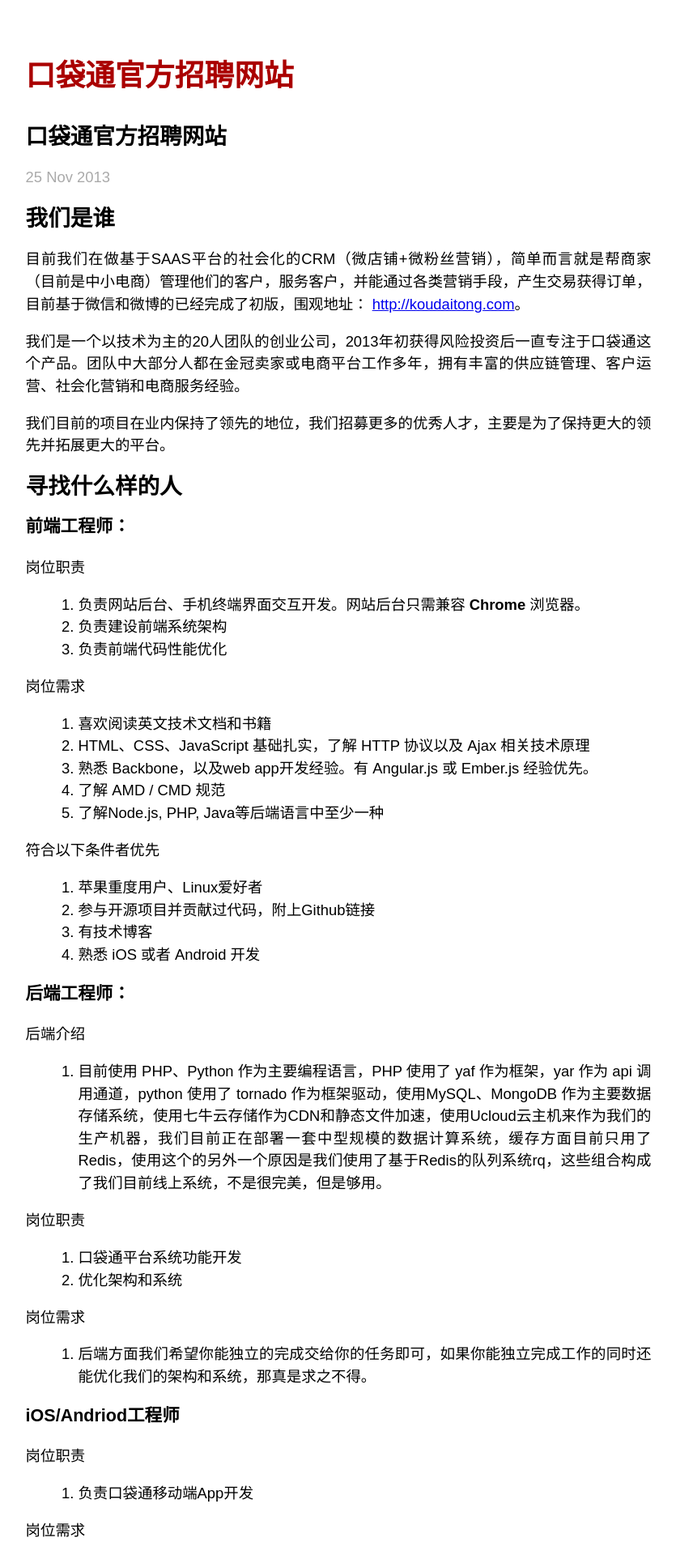
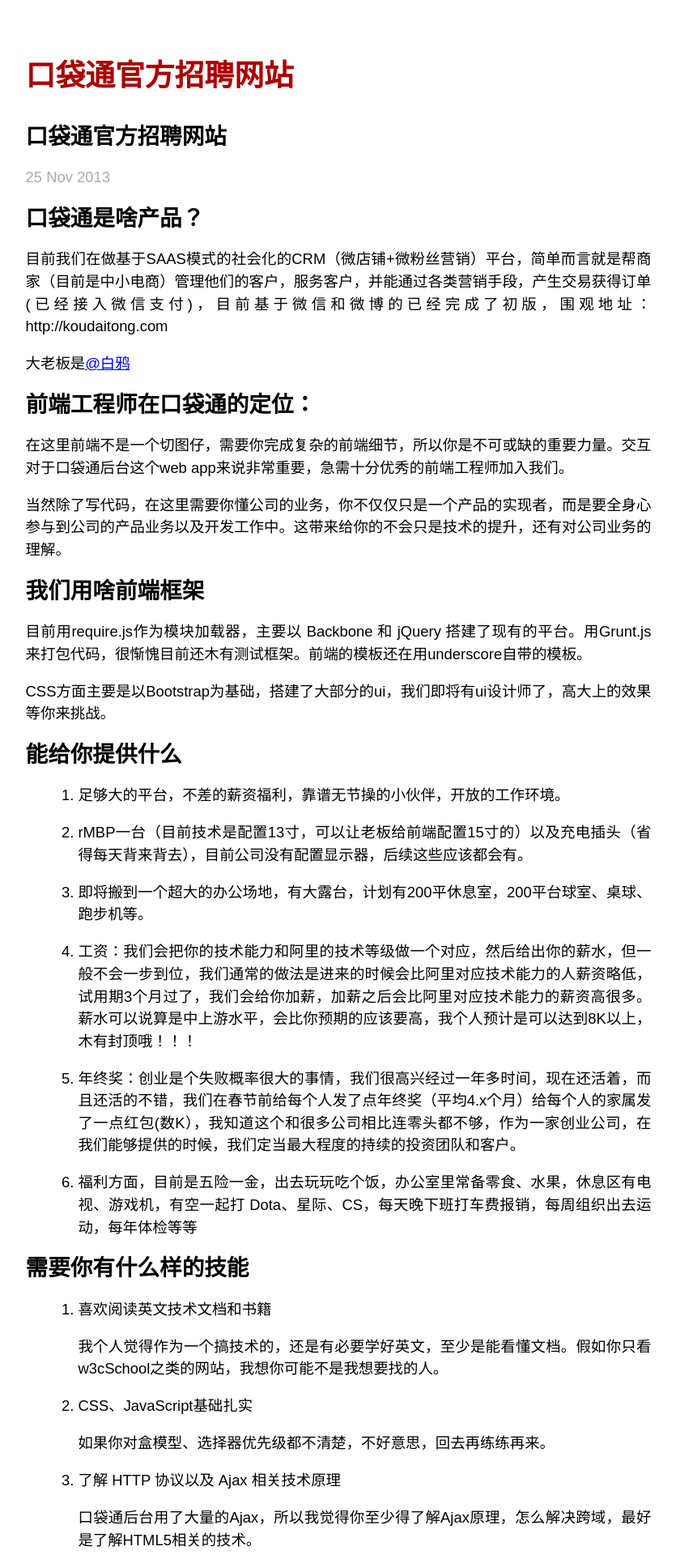
Before and after one commit to judielee/koudaitong.github.io, a Jekyll site: the page built from _posts/2013-11-25-koudaitong.markdown, in a window 1280 px wide. Shown: the top 1920 px of the page at 81% size, without its empty margins (222-1057 px from the left). Built offline with Jekyll 4.4.1, drawn with Linux system fonts in a browser that asks for light colours; Markdown is read by kramdown in place of the engine named in the settings; some of the changed text lies outside the part shown.

Commit message:
文案修改 样式调整

```diff
--- a/_posts/2013-11-25-koudaitong.markdown
+++ b/_posts/2013-11-25-koudaitong.markdown
@@ -4,105 +4,95 @@
 date:   2013-11-25 14:41:19
 categories: koudaitong
 ---
+##口袋通是啥产品？
 
-##我们是谁
+目前我们在做基于SAAS模式的社会化的CRM（微店铺+微粉丝营销）平台，简单而言就是帮商家（目前是中小电商）管理他们的客户，服务客户，并能通过各类营销手段，产生交易获得订单(已经接入微信支付)，目前基于微信和微博的已经完成了初版，围观地址： http://koudaitong.com
 
-目前我们在做基于SAAS平台的社会化的CRM（微店铺+微粉丝营销），简单而言就是帮商家（目前是中小电商）管理他们的客户，服务客户，并能通过各类营销手段，产生交易获得订单，目前基于微信和微博的已经完成了初版，围观地址： [http://koudaitong.com](http://koudaitong.com)。
+大老板是[@白鸦](http://weibo.com/baiya001)
 
-我们是一个以技术为主的20人团队的创业公司，2013年初获得风险投资后一直专注于口袋通这个产品。团队中大部分人都在金冠卖家或电商平台工作多年，拥有丰富的供应链管理、客户运营、社会化营销和电商服务经验。
+##前端工程师在口袋通的定位：
 
-我们目前的项目在业内保持了领先的地位，我们招募更多的优秀人才，主要是为了保持更大的领先并拓展更大的平台。
+在这里前端不是一个切图仔，需要你完成复杂的前端细节，所以你是不可或缺的重要力量。交互对于口袋通后台这个web app来说非常重要，急需十分优秀的前端工程师加入我们。
 
-##寻找什么样的人
+当然除了写代码，在这里需要你懂公司的业务，你不仅仅只是一个产品的实现者，而是要全身心参与到公司的产品业务以及开发工作中。这带来给你的不会只是技术的提升，还有对公司业务的理解。
 
-###前端工程师：
+##我们用啥前端框架
 
-岗位职责
+目前用require.js作为模块加载器，主要以 Backbone 和 jQuery 搭建了现有的平台。用Grunt.js来打包代码，很惭愧目前还木有测试框架。前端的模板还在用underscore自带的模板。
 
-1. 负责网站后台、手机终端界面交互开发。网站后台只需兼容 **Chrome** 浏览器。
-2. 负责建设前端系统架构
-3. 负责前端代码性能优化
+CSS方面主要是以Bootstrap为基础，搭建了大部分的ui，我们即将有ui设计师了，高大上的效果等你来挑战。
 
-岗位需求
+##能给你提供什么
+
+1. 足够大的平台，不差的薪资福利，靠谱无节操的小伙伴，开放的工作环境。
+
+2. rMBP一台（目前技术是配置13寸，可以让老板给前端配置15寸的）以及充电插头（省得每天背来背去），目前公司没有配置显示器，后续这些应该都会有。
+
+3. 即将搬到一个超大的办公场地，有大露台，计划有200平休息室，200平台球室、桌球、跑步机等。
+
+4. 工资：我们会把你的技术能力和阿里的技术等级做一个对应，然后给出你的薪水，但一般不会一步到位，我们通常的做法是进来的时候会比阿里对应技术能力的人薪资略低，试用期3个月过了，我们会给你加薪，加薪之后会比阿里对应技术能力的薪资高很多。薪水可以说算是中上游水平，会比你预期的应该要高，我个人预计是可以达到8K以上，木有封顶哦！！！
+
+5. 年终奖：创业是个失败概率很大的事情，我们很高兴经过一年多时间，现在还活着，而且还活的不错，我们在春节前给每个人发了点年终奖（平均4.x个月）给每个人的家属发了一点红包(数K），我知道这个和很多公司相比连零头都不够，作为一家创业公司，在我们能够提供的时候，我们定当最大程度的持续的投资团队和客户。
+
+6. 福利方面，目前是五险一金，出去玩玩吃个饭，办公室里常备零食、水果，休息区有电视、游戏机，有空一起打 Dota、星际、CS，每天晚下班打车费报销，每周组织出去运动，每年体检等等
+
+##需要你有什么样的技能
 
 1. 喜欢阅读英文技术文档和书籍
-2. HTML、CSS、JavaScript 基础扎实，了解 HTTP 协议以及 Ajax 相关技术原理
-3. 熟悉 Backbone，以及web app开发经验。有 Angular.js 或 Ember.js 经验优先。
+
+	我个人觉得作为一个搞技术的，还是有必要学好英文，至少是能看懂文档。假如你只看w3cSchool之类的网站，我想你可能不是我想要找的人。
+
+2. CSS、JavaScript基础扎实
+
+	如果你对盒模型、选择器优先级都不清楚，不好意思，回去再练练再来。
+
+3. 了解 HTTP 协议以及 Ajax 相关技术原理
+
+	口袋通后台用了大量的Ajax，所以我觉得你至少得了解Ajax原理，怎么解决跨域，最好是了解HTML5相关的技术。
+
 4. 了解 AMD / CMD 规范
-5. 了解Node.js, PHP, Java等后端语言中至少一种
 
-符合以下条件者优先
+	前文已经说了我们用了require.js，所以需要你了解一些AMD/CMD的规范，来改善我们现有的架构。
+
+5. 了解Node.js, PHP, Java, Python等后端语言中至少一种
+
+	后端主要用PHP来实现，也有少量的Python代码，前端了解一些后端的技术去让前端掌控再多一点，让前端变成全端也是个不错的主意。目前模板等相关的工作已经没有后端啥事了。
+
+##需要你做什么工作
+
+1. 负责网站后台（给客户用的平台）、用户前台界面交互开发。后台只需兼容 Chrome 浏览器。
+2. 构建前端系统架构
+3. 改进工作流程，完善前端相关的工具
+
+##符合以下条件者优先
 
 1. 苹果重度用户、Linux爱好者
 2. 参与开源项目并贡献过代码，附上Github链接
 3. 有技术博客
 4. 熟悉 iOS 或者 Android 开发
 
-###后端工程师：
+##妹子
 
-后端介绍
-
-1. 目前使用 PHP、Python 作为主要编程语言，PHP 使用了 yaf 作为框架，yar 作为 api 调用通道，python 使用了 tornado 作为框架驱动，使用MySQL、MongoDB 作为主要数据存储系统，使用七牛云存储作为CDN和静态文件加速，使用Ucloud云主机来作为我们的生产机器，我们目前正在部署一套中型规模的数据计算系统，缓存方面目前只用了Redis，使用这个的另外一个原因是我们使用了基于Redis的队列系统rq，这些组合构成了我们目前线上系统，不是很完美，但是够用。
-
-岗位职责
-
-1. 口袋通平台系统功能开发
-2. 优化架构和系统
-
-岗位需求
-
-1. 后端方面我们希望你能独立的完成交给你的任务即可，如果你能独立完成工作的同时还能优化我们的架构和系统，那真是求之不得。
-
-###iOS/Andriod工程师
-
-岗位职责
-
-1. 负责口袋通移动端App开发
-
-岗位需求
-
-1. 良好的计算机基础，1年以上手机开发经验，精通 C/C++/Objective-C 编程，熟悉多线程，掌握 iOS / Android 平台特性。
-2. 在App Store发布过App。
-3. 能够独立完成一个App的开发、测试、发布流程。
-
-###测试开发工程师
-
-岗位职责
-
-1. 负责口袋通平台的自动化测试等相关测试开发任务
-
-岗位需求
-
-1. 熟悉软件的开发测试流程，掌握常用测试用例设计方法，能够设计和开发测试工具和自动化测试系统；
-2. 精通C/C++/Java等至少一种编程语言，熟悉PHP/Python/Perl或者Linux Shell等一种脚本语言
-
-###视觉设计师
-
-岗位职责
-
-1. 负责口袋通移动端以及Web的UI界面设计
-
-岗位需求
-
-1. 设计相关专业背景
-2. 网页设计、软件界面设计经验，对交互设计有较深理解和大量实践（流程图、线框图等）；
-3. 对用户体验有了解和认识，具备一定视觉设计和XHTML/CSS等相关技能；
-
-
-##我们能为你提供什么
-
-1. **千万级**流量的平台。
-
-2. 我们会把你的技术能力和阿里的技术等级做一个对应，然后给出你的薪资，但一般不会一步到位，我们通常的做法是进来的时候会比阿里对应技术能力的人薪资略低，试用期3个月过了，我们会给你加薪，加薪之后会比阿里对应技术能力的薪资高很多。
-
-3. 福利方面，目前是五险一金，出去玩玩吃个饭，办公室里常备充饥零食，休息区有电视、游戏机，每天一起打 Dota、星际、CS，每天晚下班打车费报销，每周组织出去运动，每年体检等等，这些不能算作福利，这是应该的，就跟应该提供饮用水一样。
-
-4. 团队大部分童鞋都是用 Mac，在我们这里是如果自带电脑，公司每月有电脑补贴，所以你可以买自己喜欢的机器用作开发。
+我厂妹子不多，目前有4只，公司边上妹子蛮多，可以帮忙解决单身问题，照片就不放了，个人隐私么。
 
 ##联系方式
 
-工作地点：杭州 西湖区 文三路 华星时代广场
+工作地点：杭州市西湖区文三路华星时代广场
 
-技术岗位请附上Github链接 或者 相关作品
+简历可以发给HR： hr#qima-inc.com 或者直接发给我 ray#qima-inc.com
 
-邮箱：`dev@koudaitong.com`
+或者微信加我好友可以细聊 ID: RayTomo
+
+![二维码](http://ww4.sinaimg.cn/bmiddle/67d13e59jw1ednlonrymrj20by0byt9l.jpg)
+
+##年会部分无节操大图
+
+![年会大图1](http://ww2.sinaimg.cn/mw1024/67d13e59gw1ednmvk6sqgj21kw11udqh.jpg)
+
+![年会大图2](http://ww4.sinaimg.cn/mw1024/67d13e59gw1ednmvla9apj21kw11uqbn.jpg)
+
+![年会大图3](http://ww3.sinaimg.cn/mw1024/67d13e59gw1ednmvmavmpj21kw11uqb5.jpg)
+
+![妹子图1](http://ww2.sinaimg.cn/large/67d13e59gw1ednstnvx5vj20k00qodi3.jpg)
+
+![妹子图2](http://ww3.sinaimg.cn/mw690/4b625dcfgw1edoty8fr85j206o08w3yr.jpg)
--- a/css/main.css
+++ b/css/main.css
@@ -539,3 +539,7 @@
 .post pre.terminal code {
   background-color: #333;
 }
+
+.post img {
+  max-width: 42em;
+}
```
